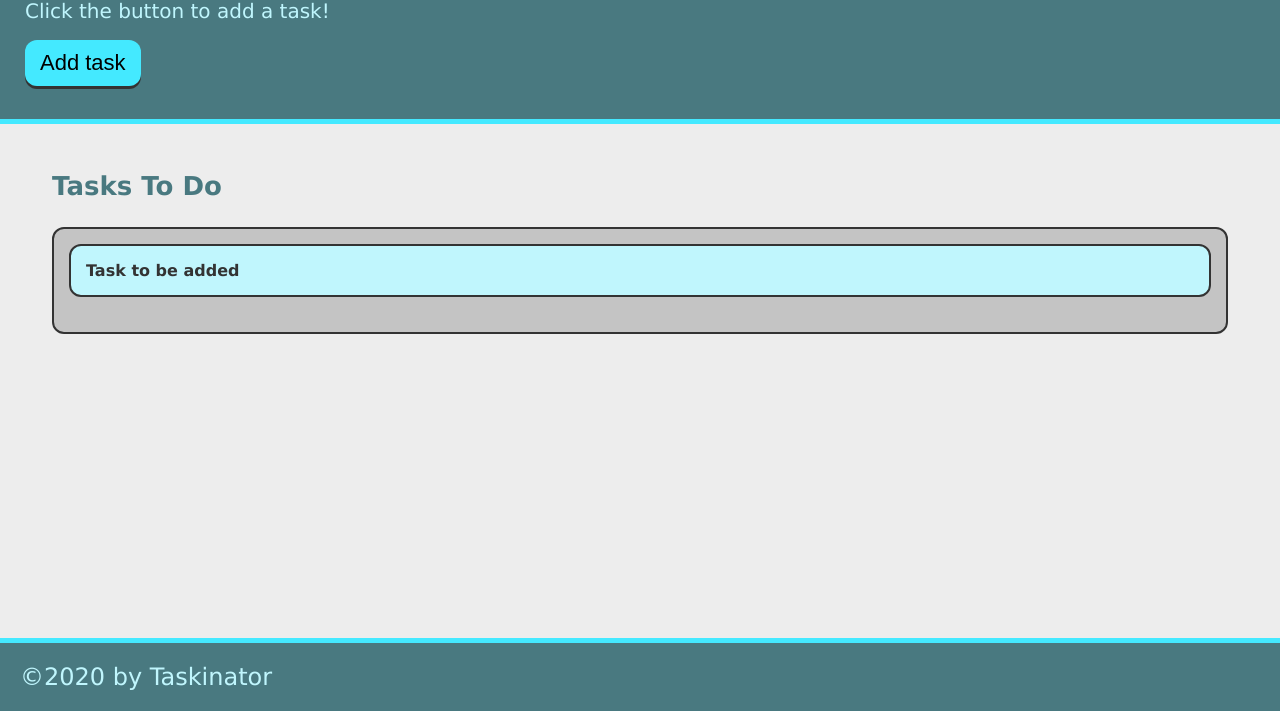
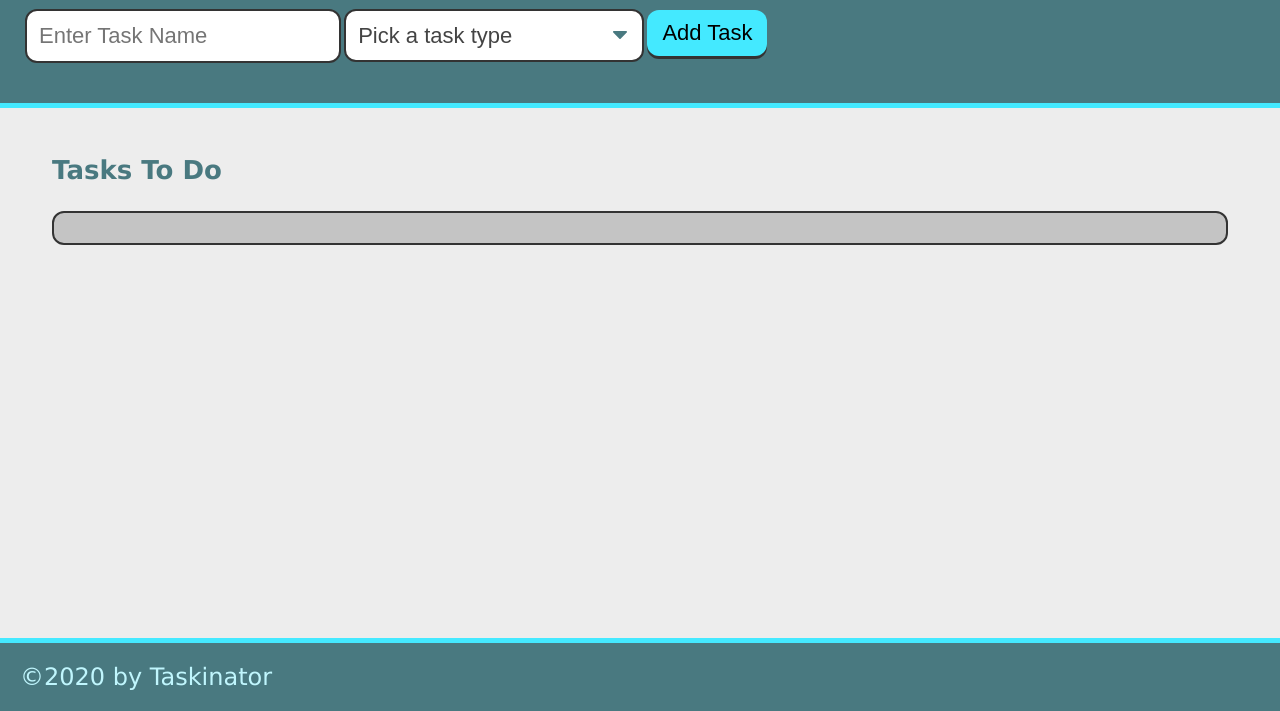
Before and after one commit to csabbah/Task-tracker, a plain HTML site: page index.html in a window 1280 px wide. Shown: the part 89-800 px from the top of the page. Drawn offline with Linux system fonts and the light colour scheme.

Commit message:
Added an input form

```diff
--- a/Assets/css/style.css
+++ b/Assets/css/style.css
@@ -48,7 +48,6 @@ form input {
   outline: none;
   border: none;
   padding: 12px;
-  width: 100%;
   font-size: 2.2rem;
   border: 2px solid var(--grey);
   border-radius: 12px;
@@ -168,11 +167,10 @@ footer {
 
 .select-dropdown,
 .select-status {
-  display: block;
   font-size: 2.2rem;
   color: #444;
   padding: 12px;
-  width: 100%;
+  width: 300px;
   max-width: 100%;
   margin: 0;
   border: 2px solid var(--grey);
--- a/index.html
+++ b/index.html
@@ -10,16 +10,24 @@
   <body>
     <header>
       <h1 class="page-title">Taskinator</h1>
-      <p>Click the button to add a task!</p>
-      <button id="save-task" class="btn">Add task</button>
+      <form id="task-form">
+        <div class="form-group">
+          <input type="text" name="task-name" placeholder="Enter Task Name" />
+          <select name="task-type" class="select-dropdown">
+            <option value="" disabled selected>Pick a task type</option>
+            <option value="Print">Print</option>
+            <option value="Web">Web</option>
+            <option value="Mobile">Mobile</option>
+          </select>
+          <button class="btn" id="save-task" type="submit">Add Task</button>
+        </div>
+      </form>
     </header>
     <main class="page-content">
       <section class="task-list-wrapper">
         <h2 class="list-title">
           Tasks To Do
-          <ul class="task-list">
-            <li class="task-item">Task to be added</li>
-          </ul>
+          <ul class="task-list"></ul>
         </h2>
       </section>
     </main>
```
